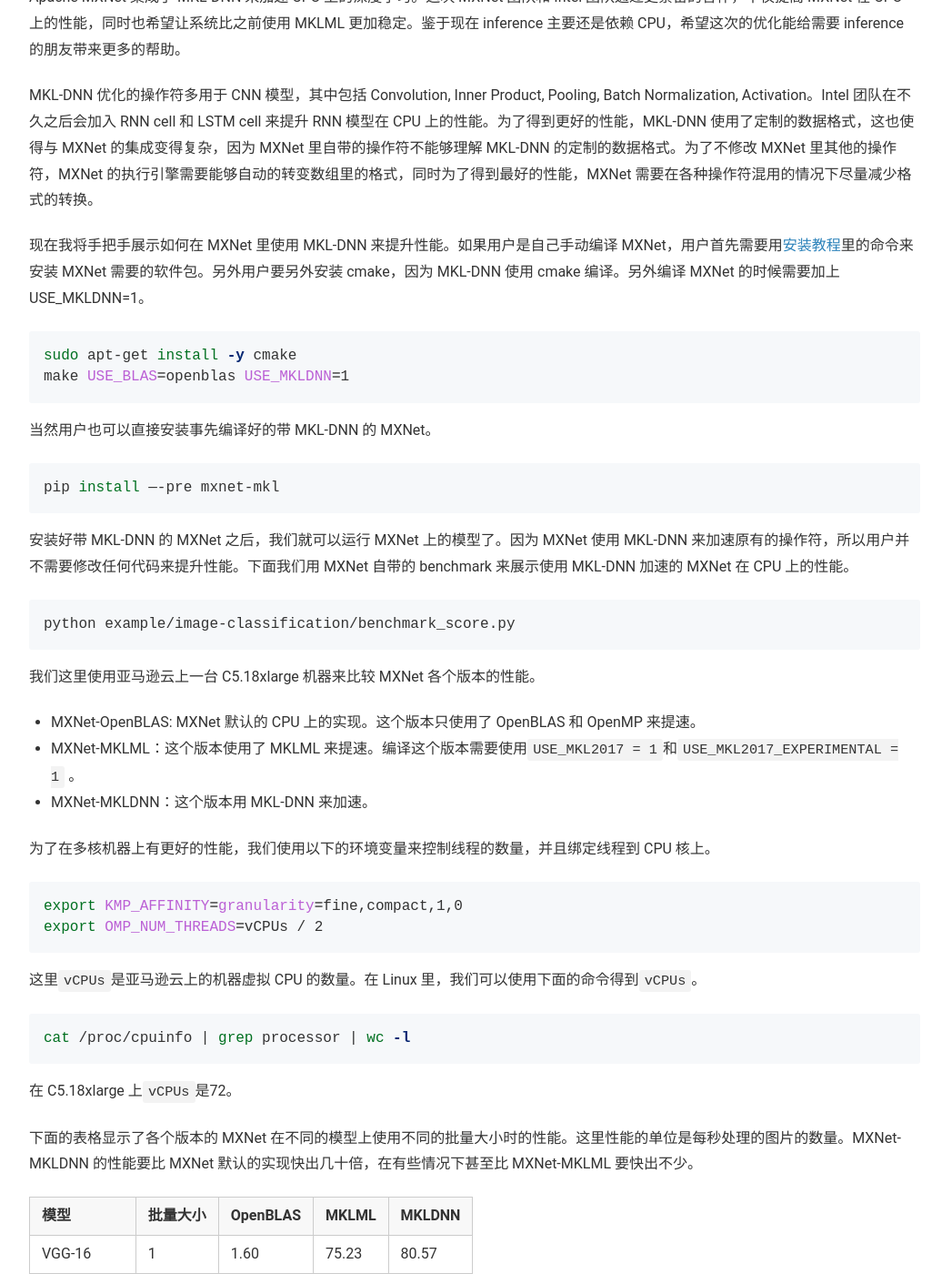
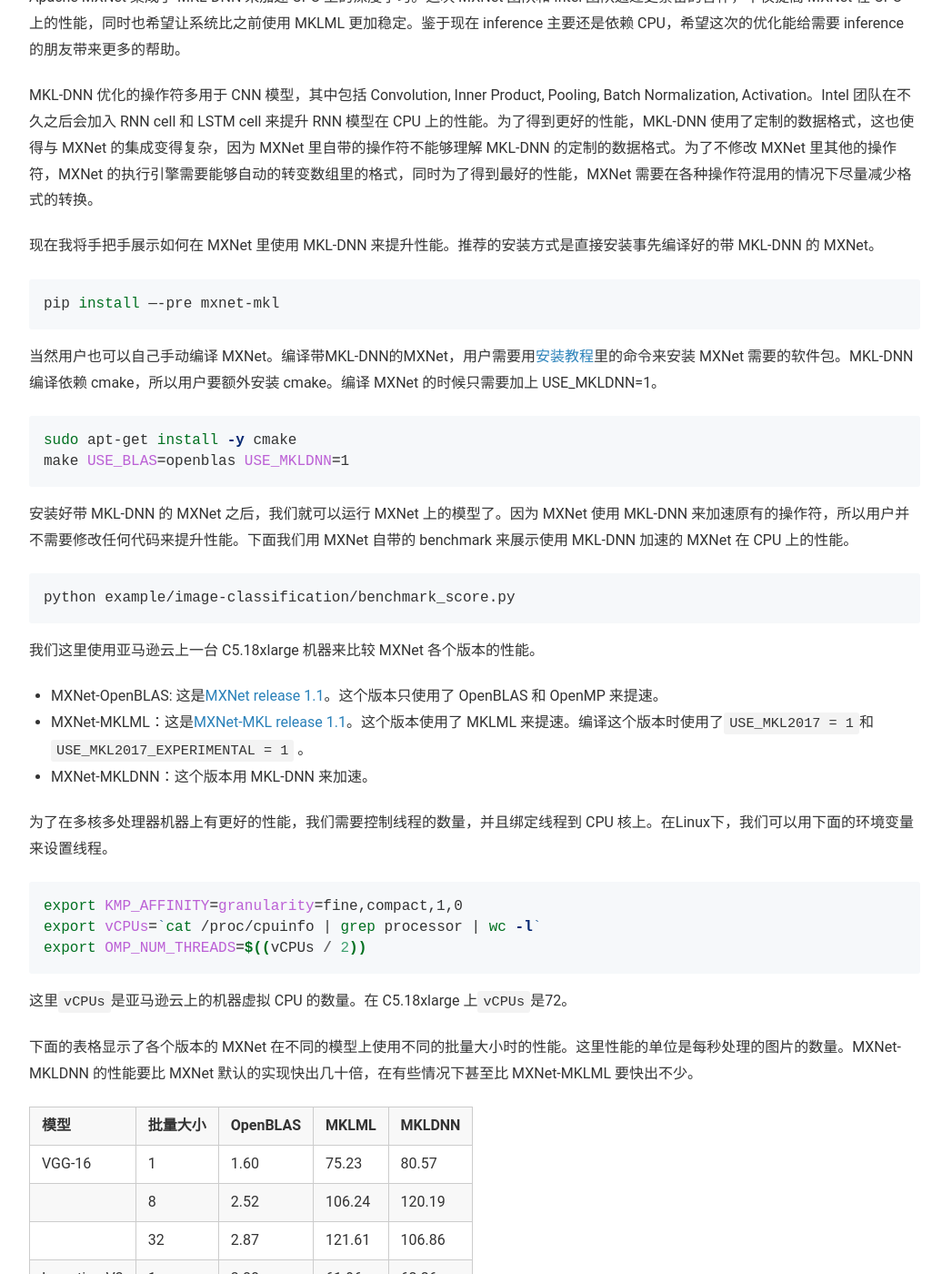
Before and after one commit to mxnet-zh/blog, a Jekyll site: the page built from _posts/2018-03-30-mkldnn.md, in a window 1280 px wide and 1400 px high, scrolled down 324 px. Shown: the whole window at 91% size, without its empty margins (118-1154 px from the left). Built offline with Jekyll 4.4.1, drawn with Linux system fonts in a browser that asks for light colours.

Commit message:
Address comments.

````diff
--- a/_posts/2018-03-30-mkldnn.md
+++ b/_posts/2018-03-30-mkldnn.md
@@ -7,16 +7,17 @@
 
 MKL-DNN 优化的操作符多用于 CNN 模型，其中包括 Convolution, Inner Product, Pooling, Batch Normalization, Activation。Intel 团队在不久之后会加入 RNN cell 和 LSTM cell 来提升 RNN 模型在 CPU 上的性能。为了得到更好的性能，MKL-DNN 使用了定制的数据格式，这也使得与 MXNet 的集成变得复杂，因为 MXNet 里自带的操作符不能够理解 MKL-DNN 的定制的数据格式。为了不修改 MXNet 里其他的操作符，MXNet 的执行引擎需要能够自动的转变数组里的格式，同时为了得到最好的性能，MXNet 需要在各种操作符混用的情况下尽量减少格式的转换。
 
+现在我将手把手展示如何在 MXNet 里使用 MKL-DNN 来提升性能。推荐的安装方式是直接安装事先编译好的带 MKL-DNN 的 MXNet。
 
-现在我将手把手展示如何在 MXNet 里使用 MKL-DNN 来提升性能。如果用户是自己手动编译 MXNet，用户首先需要用[安装教程](http://mxnet.incubator.apache.org/install/index.html)里的命令来安装 MXNet 需要的软件包。另外用户要另外安装 cmake，因为 MKL-DNN 使用 cmake 编译。另外编译 MXNet 的时候需要加上 USE_MKLDNN=1。
+```shell
+pip install —-pre mxnet-mkl
+```
+
+当然用户也可以自己手动编译 MXNet。编译带MKL-DNN的MXNet，用户需要用[安装教程](http://mxnet.incubator.apache.org/install/index.html)里的命令来安装 MXNet 需要的软件包。MKL-DNN 编译依赖 cmake，所以用户要额外安装 cmake。编译 MXNet 的时候只需要加上 USE_MKLDNN=1。
+
 ```shell
 sudo apt-get install -y cmake
 make USE_BLAS=openblas USE_MKLDNN=1
-```
-
-当然用户也可以直接安装事先编译好的带 MKL-DNN 的 MXNet。
-```shell
-pip install —-pre mxnet-mkl
 ```
 
 安装好带 MKL-DNN 的 MXNet 之后，我们就可以运行 MXNet 上的模型了。因为 MXNet 使用 MKL-DNN 来加速原有的操作符，所以用户并不需要修改任何代码来提升性能。下面我们用 MXNet 自带的 benchmark 来展示使用 MKL-DNN 加速的 MXNet 在 CPU 上的性能。
@@ -25,24 +26,19 @@
 ```
 我们这里使用亚马逊云上一台 C5.18xlarge 机器来比较 MXNet 各个版本的性能。
 
-- MXNet-OpenBLAS: MXNet 默认的 CPU 上的实现。这个版本只使用了 OpenBLAS 和 OpenMP 来提速。
-- MXNet-MKLML：这个版本使用了 MKLML 来提速。编译这个版本需要使用`USE_MKL2017 = 1`和`USE_MKL2017_EXPERIMENTAL = 1` 。
+- MXNet-OpenBLAS: 这是[MXNet release 1.1](https://pypi.python.org/pypi/mxnet/1.1.0)。这个版本只使用了 OpenBLAS 和 OpenMP 来提速。
+- MXNet-MKLML：这是[MXNet-MKL release 1.1](https://pypi.python.org/pypi/mxnet-mkl/1.1.0)。这个版本使用了 MKLML 来提速。编译这个版本时使用了`USE_MKL2017 = 1`和`USE_MKL2017_EXPERIMENTAL = 1` 。
 - MXNet-MKLDNN：这个版本用 MKL-DNN 来加速。
 
-为了在多核机器上有更好的性能，我们使用以下的环境变量来控制线程的数量，并且绑定线程到 CPU 核上。
+为了在多核多处理器机器上有更好的性能，我们需要控制线程的数量，并且绑定线程到 CPU 核上。在Linux下，我们可以用下面的环境变量来设置线程。
 
 ```shell
 export KMP_AFFINITY=granularity=fine,compact,1,0
-export OMP_NUM_THREADS=vCPUs / 2
+export vCPUs=`cat /proc/cpuinfo | grep processor | wc -l`
+export OMP_NUM_THREADS=$((vCPUs / 2))
 ```
 
-这里`vCPUs`是亚马逊云上的机器虚拟 CPU 的数量。在 Linux 里，我们可以使用下面的命令得到`vCPUs`。
-
-```shell
-cat /proc/cpuinfo | grep processor | wc -l
-```
-
-在 C5.18xlarge 上`vCPUs`是72。
+这里`vCPUs`是亚马逊云上的机器虚拟 CPU 的数量。在 C5.18xlarge 上`vCPUs`是72。
 
 下面的表格显示了各个版本的 MXNet 在不同的模型上使用不同的批量大小时的性能。这里性能的单位是每秒处理的图片的数量。MXNet-MKLDNN 的性能要比 MXNet 默认的实现快出几十倍，在有些情况下甚至比 MXNet-MKLML 要快出不少。
 
````
